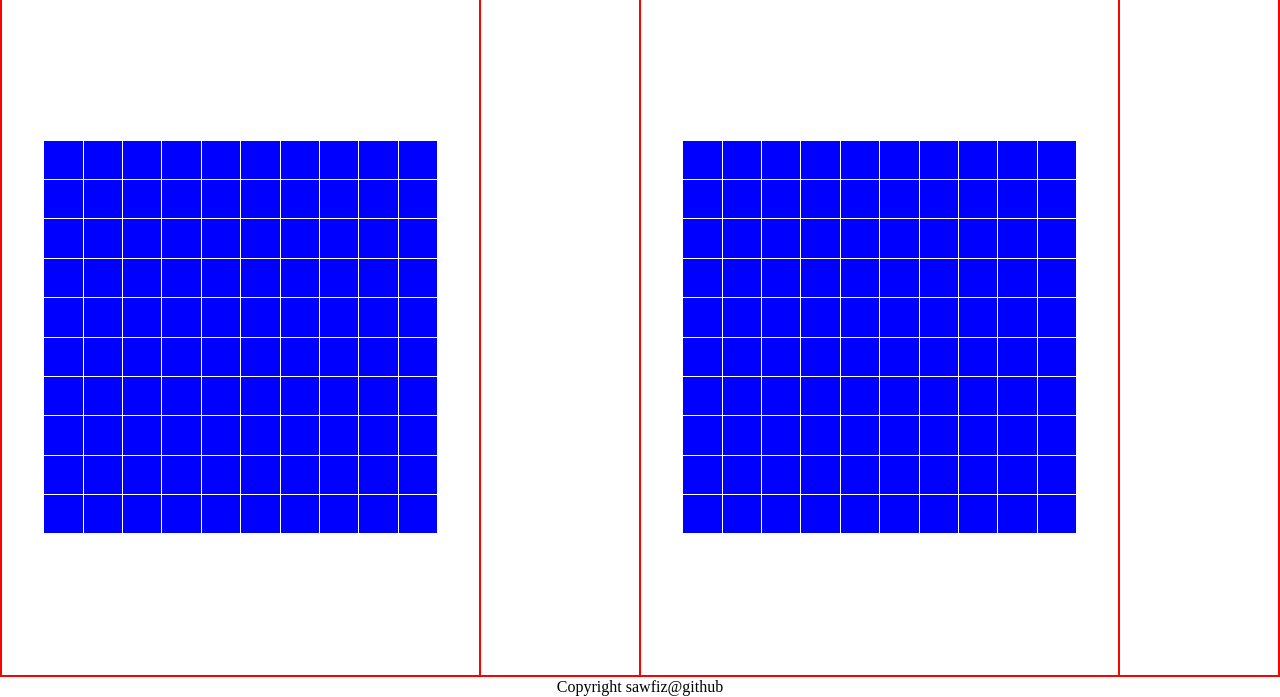
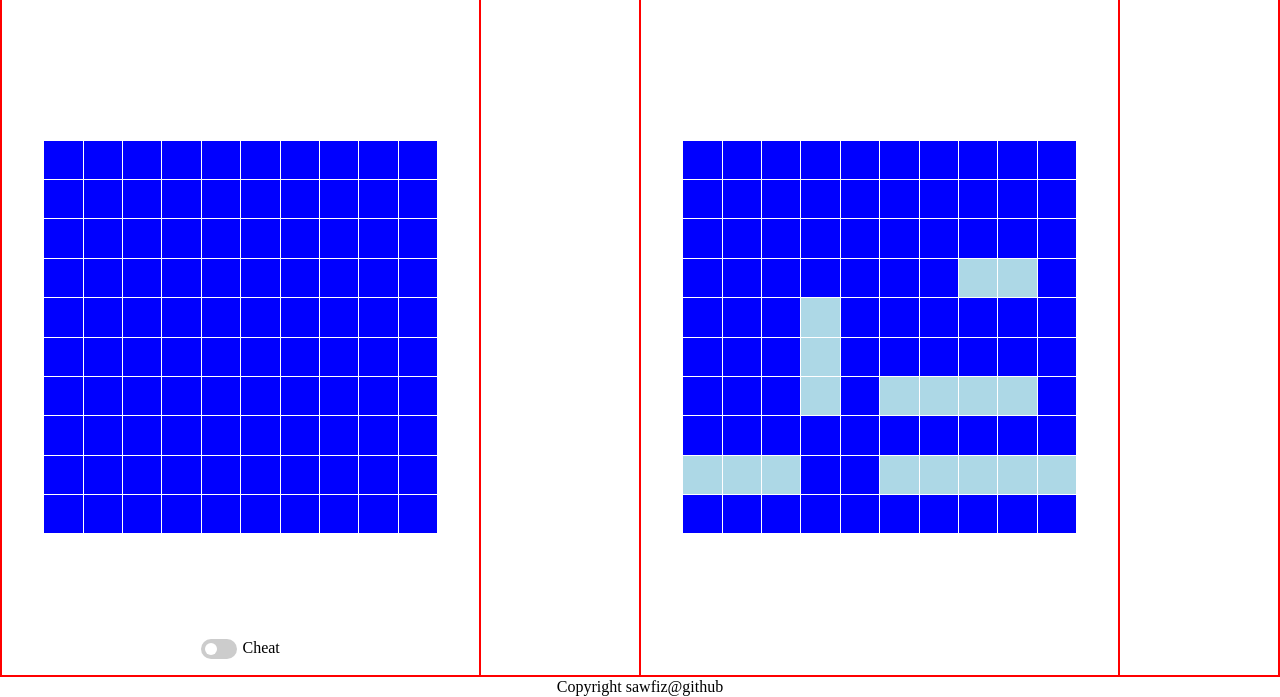
Before and after one commit to sawfiz/Battleship, a website built with webpack: page src/index.html in a window 1280 px wide. Shown: the part 103-800 px from the top of the page. Built offline with nearby package versions, Linux system fonts and the light colour scheme.

Commit message:
Add toggle switch for cheat

```diff
--- a/src/dom.js
+++ b/src/dom.js
@@ -1,7 +1,7 @@
 import { BOARDSIZE } from './constants';
 import createElement from './createElement';
 
-function updateBoard(boardEl, board) {
+function updateBoard(boardEl, board, show) {
   for (let i = 0; i < BOARDSIZE; i++) {
     for (let j = 0; j < BOARDSIZE; j++) {
       const cellEl = createElement(
@@ -12,9 +12,12 @@ function updateBoard(boardEl, board) {
       );
       boardEl.appendChild(cellEl);
       // Cheat, show the ship locations
-      // if (board[i][j].hasShip) {
-      //   cellEl.innerText = board[i][j].ship.type[0];
-      // }
+      if (show) {
+        if (board[i][j].hasShip) {
+          cellEl.classList.add('show')
+          // cellEl.innerText = board[i][j].ship.type[0];
+        }
+      }
       if (board[i][j].isBombed) {
         cellEl.style.pointerEvents = 'none';
         // cellEl.style.cursor = 'not-allowed';
@@ -31,13 +34,14 @@ function updateBoard(boardEl, board) {
   }
 }
 
-export const updateDisplay = (human, computer) => {
+export const updateDisplay = (human, computer, cheat) => {
   const computerBoardEl = document.querySelector('#computer-board');
   const humanBoardEl = document.querySelector('#human-board');
 
   computerBoardEl.innerHTML = '';
   humanBoardEl.innerHTML = '';
 
-  updateBoard(computerBoardEl, computer.gameBoard.board);
-  updateBoard(humanBoardEl, human.gameBoard.board);
+  const show = true;
+  updateBoard(computerBoardEl, computer.gameBoard.board, cheat);
+  updateBoard(humanBoardEl, human.gameBoard.board, show);
 };
--- a/src/game.js
+++ b/src/game.js
@@ -28,6 +28,7 @@ function placeFleet(gameBoard) {
 }
 
 export const game = () => {
+  let cheat = false;
   const human = Player('Tom', 'human');
   const computer = Player('Jerry', 'computer');
 
@@ -36,7 +37,7 @@ export const game = () => {
   // Randomly places ships on the computer board
   placeFleet(computer.gameBoard);
 
-  updateDisplay(human, computer);
+  updateDisplay(human, computer, cheat);
 
   // Wait for human player to go first
   // Human player places bombs onto computer's board
@@ -53,7 +54,7 @@ export const game = () => {
 
       // Attack the computer's gameBoard
       computer.gameBoard.receiveAttack(row, col);
-      updateDisplay(human, computer);
+      updateDisplay(human, computer, cheat);
       // Check if it is the winning move
       if (computer.gameBoard.isGameOver()) {
         await delay(500);
@@ -62,7 +63,7 @@ export const game = () => {
 
       // Computer bombs the human player board
       human.getBombed();
-      updateDisplay(human, computer);
+      updateDisplay(human, computer, cheat);
       // Check if it is the winning move
       if (human.gameBoard.isGameOver()) {
         await delay(500);
@@ -70,4 +71,10 @@ export const game = () => {
       }
     }
   });
+
+  const cheatCheckbox = document.querySelector('#cheat')
+  cheatCheckbox.addEventListener('change', () => {
+    cheat = cheatCheckbox.checked;
+    updateDisplay(human, computer, cheat);
+  })
 };
--- a/src/index.html
+++ b/src/index.html
@@ -14,6 +14,13 @@
     <div class="computer-board-container">
       <div class="board" id="computer-board">
       </div>
+      <div class="cheat-container">
+        <label class = "toggle-switch">
+          <input type="checkbox" id="cheat">
+          <span class="slider round"></span>
+        </label>
+        <p class="">Cheat</p>
+      </div>
     </div>
     <div class="computer-fleet"></div>
 
--- a/src/style.css
+++ b/src/style.css
@@ -1,3 +1,11 @@
+:root {
+  /* Victor Verion */
+  --darker-color: #ff0000;
+  --dark-color: #11cbd7;
+  --light-color: #c6f1e7;
+  --lighter-color: #f0fff3;
+}
+
 * {
   margin: 0;
   padding: 0;
@@ -32,6 +40,14 @@ main {
   display: flex;
   justify-content: center;
   align-items: center;
+  position: relative;
+}
+
+.cheat-container {
+  position: absolute;
+  bottom: 1rem;
+  display: flex;
+  gap: 5px;
 }
 
 .human-fleet {
@@ -54,6 +70,10 @@ main {
   align-items: center;
 }
 
+.show {
+  background-color: lightblue;
+}
+
 .bombed {
   width: 80%;
   height: 80%;
@@ -73,3 +93,69 @@ footer {
   justify-content: center;
   align-items: center;
 }
+
+/* Toggle switch to show/hide enemy ships */
+
+
+/* The size of the toggle switch */
+.toggle-switch {
+  position: relative;
+  display: inline-block;
+  width: 36px;
+  height: 20px;
+}
+
+/* Hide the default checkbox */
+.toggle-switch input {
+  opacity: 0;
+  width: 0;
+  height: 0;
+}
+
+/* The slider that the circle can move */
+/* same size as the toggle switch */
+.slider {
+  position: absolute;
+  cursor: pointer;
+  top: 0;
+  left: 0;
+  right: 0;
+  bottom: 0;
+  background-color: #ccc;
+  transition: 0.4s;
+}
+
+/* The circle that moves in the slider */
+/* Before it is checked, the indicator (square) is on the left */
+.slider:before {
+  position: absolute;
+  content: "";
+  height: 12px;
+  width: 12px;
+  left: 4px;
+  bottom: 4px;
+  background-color: white;
+  transition: 0.4s;
+}
+
+/* Change toggle switch background color when it is clicked */
+/* Thethe + is used to select the .slider immidiately follow the input:checked */
+/* The styling applies to the .slider */
+input:checked + .slider {
+  background-color: var(--darker-color);
+}
+
+/* When checked, move indicator to the right by 16px */
+input:checked + .slider:before {
+  transform: translateX(16px);
+}
+
+/* Make slider have round corners */
+.slider.round {
+  border-radius: 10px;
+}
+
+/* Make the indicator round */
+.slider.round:before {
+  border-radius: 50%;
+}
```
Also changed, not shown: dist/index.html, dist/main.js.
